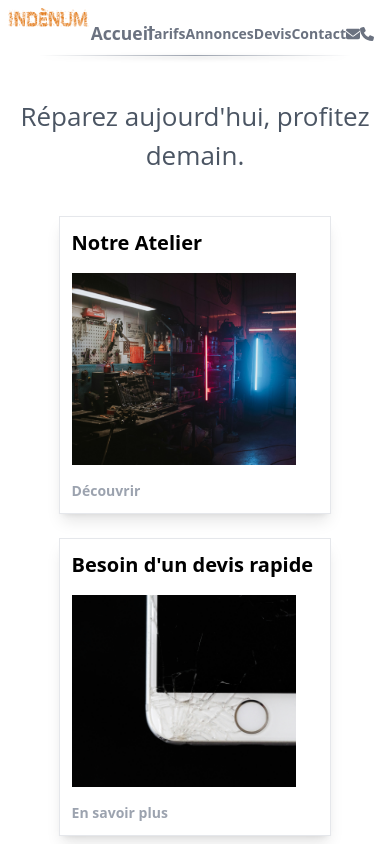
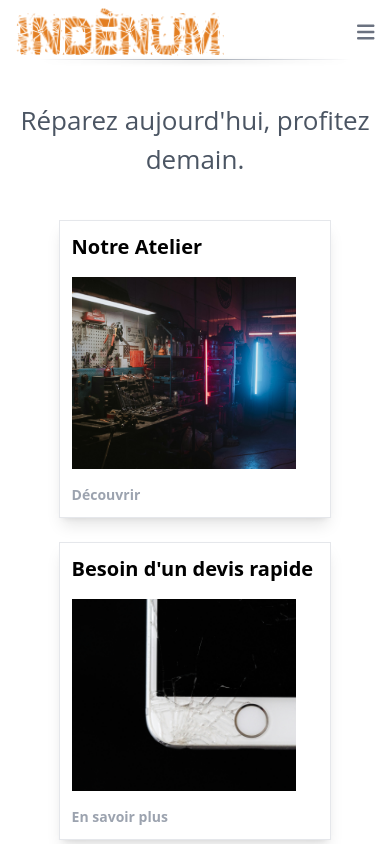
Before and after one commit to jo33200/indenum, a React (Vite) app: page / in a window 390 px wide. Shown: the top 844 px of the page. Built offline with nearby package versions, Linux system fonts and the light colour scheme.

Commit message:
Add mobile menu toggle functionality and enhance Header component with responsive design

```diff
--- a/src/components/Header.jsx
+++ b/src/components/Header.jsx
@@ -1,10 +1,12 @@
-import { faEnvelope, faPhone } from "@fortawesome/free-solid-svg-icons";
+import { faEnvelope, faPhone, faBars, faTimes } from "@fortawesome/free-solid-svg-icons";
 import { FontAwesomeIcon } from "@fortawesome/react-fontawesome";
 import { Link, useLocation } from "react-router-dom";
+import { useState } from "react";
 import Logo from "../assets/img/Indenum.png";
 
 const Header = () => {
   const location = useLocation();
+  const [isMenuOpen, setIsMenuOpen] = useState(false);
 
   const getLinkClass = (path) => {
     return `${
@@ -12,21 +14,23 @@ const Header = () => {
     } transition-transform duration-200 hover:scale-110 font-semibold text-gray-500`;
   };
 
+  const toggleMenu = () => {
+    setIsMenuOpen(!isMenuOpen);
+  };
+
   return (
-    <header className="h-auto w-full relative ">
-      <div className="flex h-auto w-full flex-row justify-between p-2 header-border-gradient">
+    <header className="relative h-auto w-full z-50 bg-white">
+      <div className="header-border-gradient flex h-auto w-full flex-row items-center justify-between px-4 lg:px-10 py-2">
         <section className="flex h-full">
           <div className="flex items-center justify-center gap-2">
-            <img
-              src={Logo}
-              alt="Indenum"
-              className="h-auto w-52"
-            />
+            <img src={Logo} alt="Indenum" className="h-auto w-52" />
           </div>
         </section>
-        <section>
+
+        {/* Menu de navigation */}
+        <section className="hidden md:flex">
           <nav className="mt-2 w-full">
-            <ul className="flex w-full items-center justify-between px-2 py-2 text-sm sm:text-base lg:w-auto lg:justify-center lg:gap-10">
+            <ul className="flex w-full items-center justify-center md:gap-5 text-sm md:w-auto lg:gap-10 md:text-base">
               <li className={getLinkClass("/")}>
                 <Link to="/">Accueil</Link>
               </li>
@@ -43,20 +47,72 @@ const Header = () => {
                 <Link to="/contact">Contact</Link>
               </li>
               <li>
+                <a
+                  href="mailto:indenum@outlook.com"
+                  className="text-gray-500 hover:cursor-pointer"
+                >
+                  <FontAwesomeIcon icon={faEnvelope} className="" />
+                </a>
+              </li>
+              <li>
+                <FontAwesomeIcon icon={faPhone} className="text-gray-500" />
+              </li>
+            </ul>
+          </nav>
+        </section>
+
+        {/* Icône de menu burger pour petits écrans */}
+        <section className="flex md:hidden">
+          <button onClick={toggleMenu} className="text-gray-500 focus:outline-none">
+            <FontAwesomeIcon icon={isMenuOpen ? faTimes : faBars} size="lg" />
+          </button>
+        </section>
+      </div>
+
+      {/* Menu burger pour petits écrans */}
+      {isMenuOpen && (
+        <nav className="flex flex-col items-center bg-white py-4 md:hidden">
+          <ul className="w-full text-center">
+            <li className="py-2">
+              <Link to="/" onClick={toggleMenu} className={getLinkClass("/")}>
+                Accueil
+              </Link>
+            </li>
+            <li className="py-2">
+              <Link to="/rates" onClick={toggleMenu} className={getLinkClass("/rates")}>
+                Tarifs
+              </Link>
+            </li>
+            <li className="py-2">
+              <Link to="/ad" onClick={toggleMenu} className={getLinkClass("/ad")}>
+                Annonces
+              </Link>
+            </li>
+            <li className="py-2">
+              <Link to="/quote" onClick={toggleMenu} className={getLinkClass("/quote")}>
+                Devis
+              </Link>
+            </li>
+            <li className="py-2">
+              <Link to="/contact" onClick={toggleMenu} className={getLinkClass("/contact")}>
+                Contact
+              </Link>
+            </li>
+            <li className="py-2">
               <a
                 href="mailto:indenum@outlook.com"
-                className="hover:cursor-pointer text-gray-500"
+                className="text-gray-500 hover:cursor-pointer"
+                onClick={toggleMenu}
               >
                 <FontAwesomeIcon icon={faEnvelope} className="" />
               </a>
             </li>
-            <li>
+            <li className="py-2">
               <FontAwesomeIcon icon={faPhone} className="text-gray-500" />
             </li>
-            </ul>
-          </nav>
-        </section>
-      </div>
+          </ul>
+        </nav>
+      )}
     </header>
   );
 };
```
